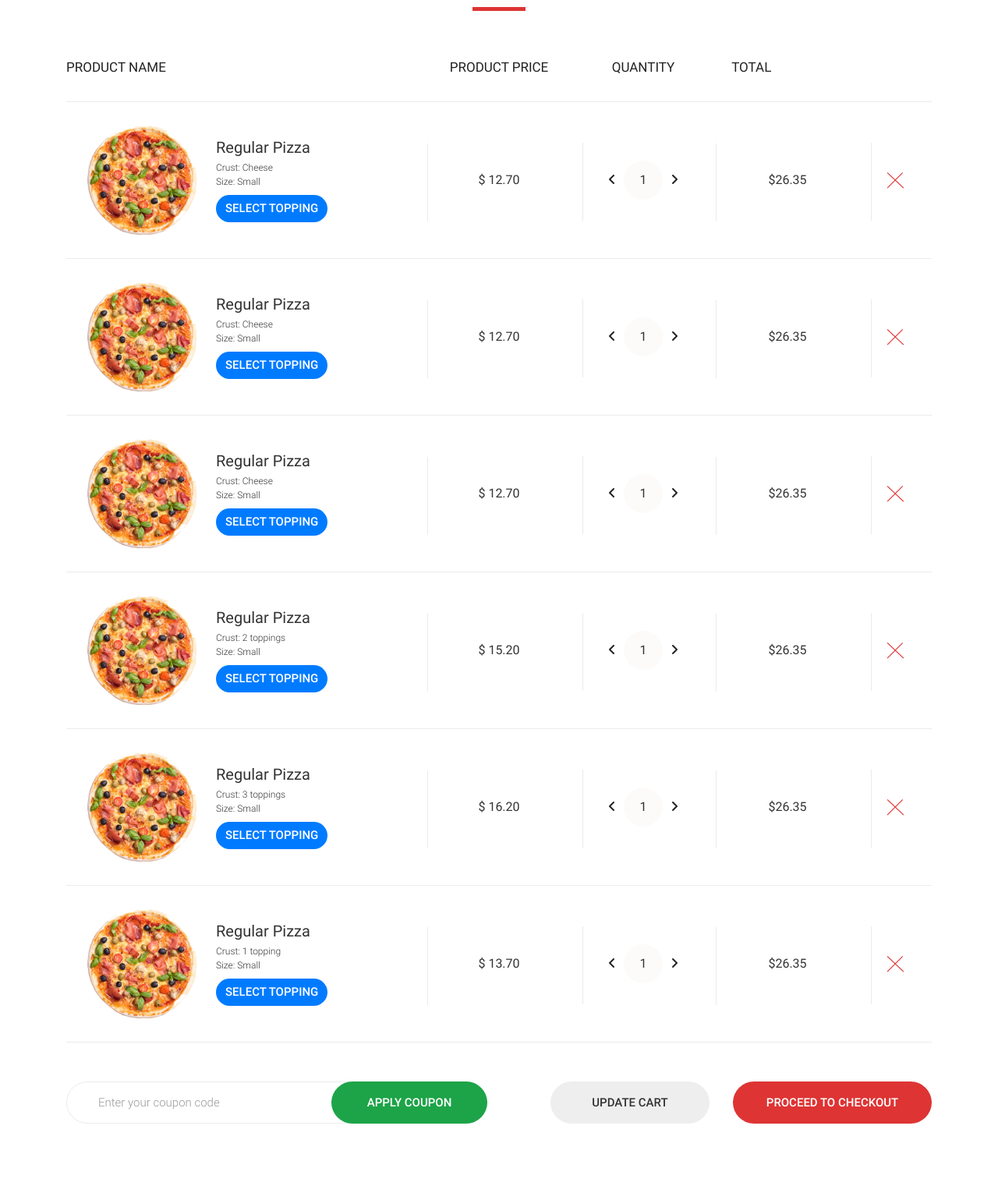
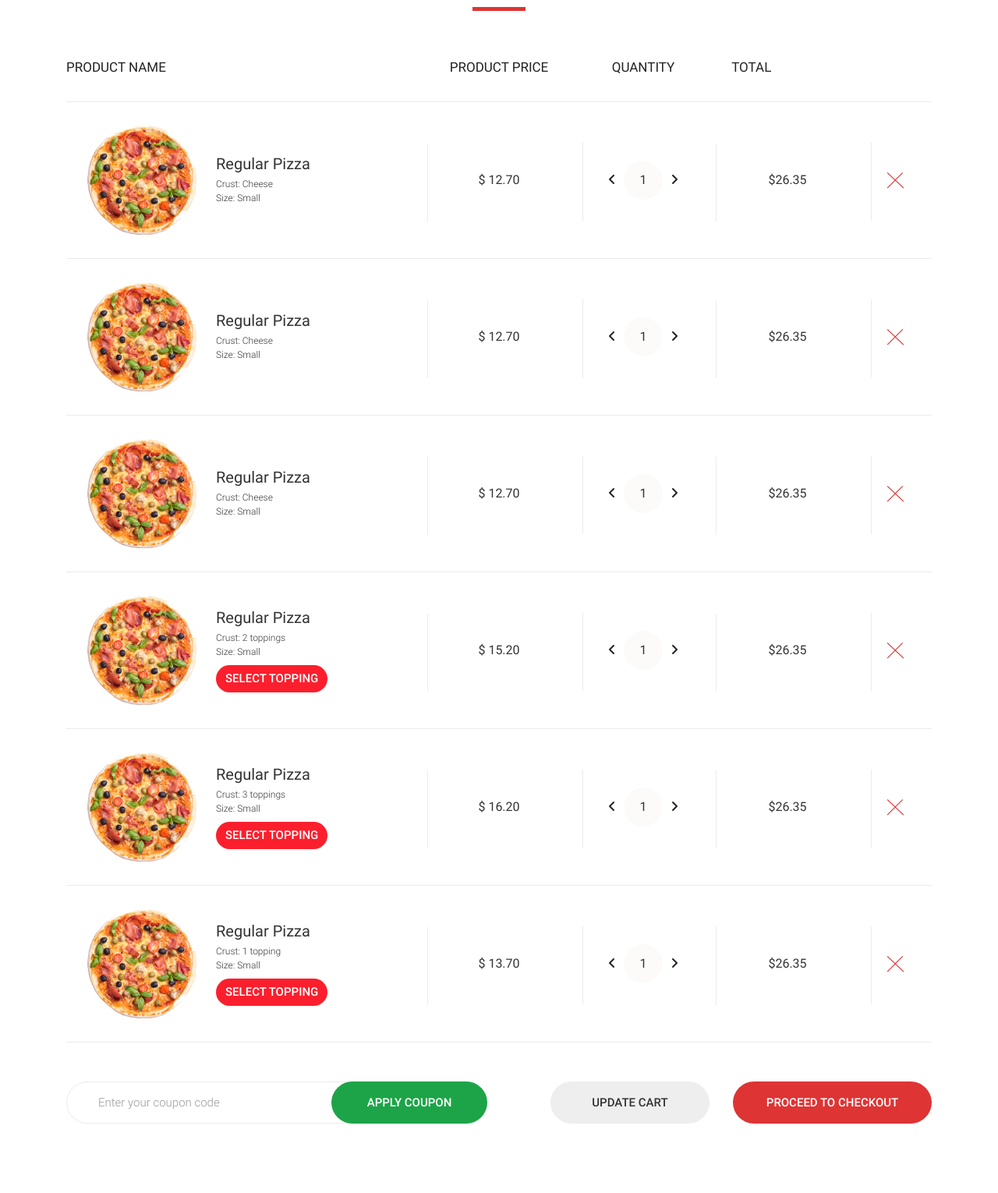
Before and after one commit to leozitor-cs50web/CS50Project3, a Django app: page /shoppingcart/ in a window 1280 px wide. Shown: the part 367-1897 px from the top of the page at 78% size. Run offline with Django 3.2, Linux system fonts and the light colour scheme; a user stored in the database is signed in; data comes from the database, SQL or seed files in the repository; some libraries are stand-ins or nearby versions; some web fonts are replaced.

Commit message:
Pages Working, just ajusted the inheritance thing, need only to solve the topping option, need to fix the button for modal receive the item id

```diff
--- a/orders/static/orders/js/scripts.js
+++ b/orders/static/orders/js/scripts.js
@@ -290,9 +290,9 @@ function createCartItem() {
     return divCartItem
 }
 
+// just to change padding when using nav3
+document.addEventListener('DOMContentLoaded', () =>
 
-// just to change padding when using nav3
-document.addEventListener('DOMContentLoaded', () => {
 
     document.querySelector('#selectRegPizza').onclick = () => {
         let state = document.getElementById("regPizza").style.display
--- a/orders/urls.py
+++ b/orders/urls.py
@@ -13,5 +13,6 @@ urlpatterns = [
     path('additem/<str:category>/<str:name>/<str:price>/<str:size>', views.add_item, name='additem'),
     path('removeitem/<str:item_id>/<str:option>', views.remove_item, name='removeitem'),
     path('shoppingcart/', views.shoppingcart, name='shoppingcart'),
-    path('checkout/', views.checkout, name='checkout')
+    path('checkout/', views.checkout, name='checkout'),
+    path('addtopping/', views.add_topping, name='addtopping')
 ]
--- a/orders/views.py
+++ b/orders/views.py
@@ -128,6 +128,22 @@ def add_item(request, category, name, price, size):
 
     return render(request, "orders/homeLogged.html", context)
 
+
+def add_topping(request):
+    top1 = request.POST["top1"]
+    top2 = request.POST["top2"]
+    top3 = request.POST["top3"]
+    item_id = request.POST["itemid"]
+
+    print(top1)
+    print(top2)
+    print(top3)
+    print(item_id)
+    context = context_send(request)
+
+    return render(request, "orders/shoppingcart.html", context)
+
+
 def remove_item(request, item_id, option):
     item = OrderItem.objects.get(id=item_id)
     item.delete()
--- a/templates/orders/shoppingcart.html
+++ b/templates/orders/shoppingcart.html
@@ -10,6 +10,8 @@
 
 {% block body %}
     <!--- modal---->
+    <form action="{% url 'addtopping' %}" method="post">
+        {% csrf_token %}
         <div class="modal fade" id="exampleModalCenter" tabindex="-1" role="dialog"
              aria-labelledby="exampleModalCenterTitle" aria-hidden="true">
             <div class="modal-dialog modal-dialog-centered" role="document">
@@ -21,33 +23,34 @@
                         </button>
                     </div>
                     <div class="modal-body ">
-                    <select class="custom-select custom-select-sm mb-4" id="topping1" required>
+                        <input type="hidden" id="modalId" name="modalId" value="">
+                        <select name="top1" class="custom-select custom-select-sm mb-4" id="topping1" required>
                             <option selected>Select</option>
                             {% for top in toppings %}
-                            <option value="{{ top }}">{{ top }}</option>
+                                <option value="{{ top.id }}">{{ top }}</option>
                             {% endfor %}
                         </select>
-                    <select class="custom-select custom-select-sm mb-4" id="topping2" required>
-                        <option selected>Select</option>
+                        <select name="top2" class="custom-select custom-select-sm mb-4" id="topping2" required>
+                            <option name="top2" selected>Select</option>
                             {% for top in toppings %}
-                            <option value="{{ top }}">{{ top }}</option>
+                                <option value="{{ top.id }}">{{ top }}</option>
                             {% endfor %}
                         </select>
-                    <select class="custom-select custom-select-sm" id="topping3" required>
-                        <option selected>Select</option>
+                        <select name="top3" class="custom-select custom-select-sm" id="topping3" required>
+                            <option name="top3" selected>Select</option>
                             {% for top in toppings %}
-                            <option value="{{ top }}">{{ top }}</option>
+                                <option value="{{ top.id }}">{{ top }}</option>
                             {% endfor %}
                         </select>
                     </div>
                     <div class="modal-footer">
                         <button type="button" class="btn btn-secondary" data-dismiss="modal">Close</button>
-                    <button type="button" class="btn btn-primary">Save Choices</button>
+                        <button type="submit" class="btn btn-primary">Save Choices</button>
                     </div>
                 </div>
             </div>
         </div>
-
+    </form>
     <div class="container">
         <div class="pizza_breadcrumb">
             <a href="index.html"><i class="fa fa-home"></i> Home</a> / <span>Shopping cart</span>
@@ -101,9 +104,14 @@
                                 <h4>{{ item.category }}</h4>
                                 <p>Crust: {{ item.name }}</p>
                                 <p>Size: {{ item.size }}</p>
-                                <button style="height: 100%; color: white" type="button" class="btn btn-primary mt-2" data-toggle="modal" data-target="#exampleModalCenter">
+                                {% if item.topping_allowance > 0 %}
+                                    <button onclick="modalIdSend({{ item.id }})" id="button{{ item.id }}"
+                                            style="height: 100%; color: white; background-color:#fb1f2d" type="button"
+                                            class="btn btn-primary mt-2" data-toggle="modal"
+                                            data-target="#exampleModalCenter">
                                         Select Topping
                                     </button>
+                                {% endif %}
                             </div>
 
                         </div>
@@ -193,6 +201,11 @@
     </div>
 {% endblock %}
 {% block js %}
+    <script>function modalIdSend(itemid) {
+        document.querySelector("[data-name=" + CSS.escape(itemid) + "]").onclick = () => {
+            document.querySelector("#modalId").attributes.setNamedItem(itemid)
+        }}
+    </script>
     <script src="{% static 'orders/js/app/owl.carousel.js' %}"></script>
     <script src="{% static 'orders/js/jquery.fancybox.js' %}"></script>
 
```
Lines whose indentation alone changed are shown as unchanged.
